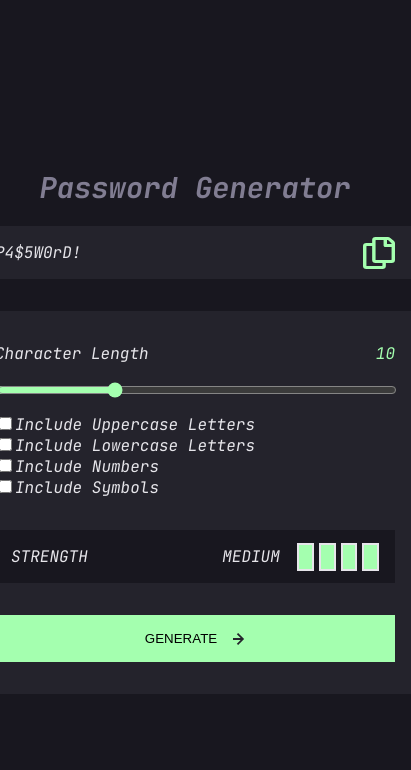
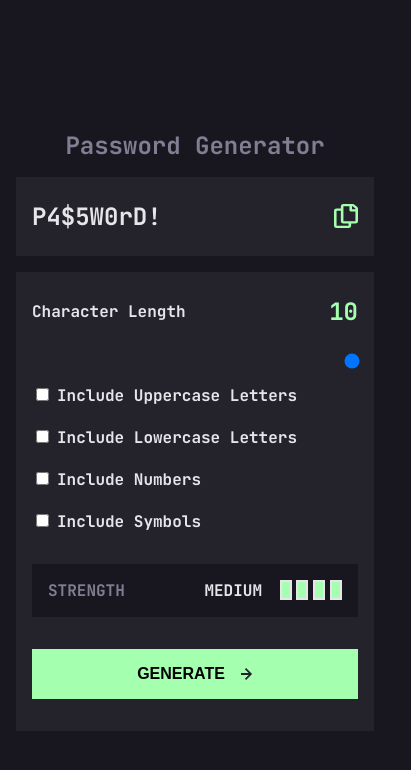
Before and after one commit to BM-Daniel/password_generator, a React (Vite) app: page / in a window 390 px wide. Shown: the top 770 px of the page, 411 px wide, since content can reach past the window. Built offline with nearby package versions, Linux system fonts and the light colour scheme.

Commit message:
Work on styled components and responsiveness

```diff
--- a/src/App.tsx
+++ b/src/App.tsx
@@ -1,7 +1,11 @@
-import { Global } from "./Global.style";
-import { Container, PasswordDisplay, PasswordOptions } from "./Shared.style";
+import { Global } from "./styles/Global.style";
+import { Container, PasswordDisplay, PasswordOptions } from "./styles/Shared.style";
 
 function App() {
+  function copyPassword() {
+
+  }
+
   return (
     <>
       <Global />
@@ -30,20 +34,23 @@ function App() {
           </div>
 
           <form>
-            <input type="range" name="slider" id="slider" min="8" max="15" value="10" />
+            <input type="range" name="slider" id="slider" min="0" max="15" />
             <label htmlFor="slider">Slider</label>
 
             <div className="checkboxes">
               <input type="checkbox" name="set-properties" id="uppercase" />
               <label htmlFor="uppercase">Include Uppercase Letters</label>
               <br />
+              <br />
 
               <input type="checkbox" name="set-properties" id="lowercase" />
               <label htmlFor="lowercase">Include Lowercase Letters</label>
               <br />
+              <br />
 
               <input type="checkbox" name="set-properties" id="numbers" />
               <label htmlFor="numbers">Include Numbers</label>
+              <br />
               <br />
 
               <input type="checkbox" name="set-properties" id="symbols" />
--- a/src/Global.style.ts
+++ /dev/null
@@ -1,32 +0,0 @@
-import { createGlobalStyle } from "styled-components";
-
-export const Global = createGlobalStyle`
-  @font-face {
-    font-family: 'JetBrainsMono';
-    src: url('./src/assets/fonts/JetBrainsMono-Italic-VariableFont_wght.ttf') format('truetype'),
-    url('./src/assets/fonts/JetBrainsMono-VariableFont_wght.ttf') format('truetype'),
-    url('./src/assets/fonts/static/JetBrainsMono-Bold.ttf') format('truetype'),
-    url('./src/assets/fonts/static/JetBrainsMono-BoldItalic.ttf') format('truetype');
-  }
-
-  :root {
-    --red: #F64A4A;
-    --orange: #FB7C58;
-    --yellow: #F8CD65;
-    --neon-green: #A4FFAF;
-    --almost-white: #E6E5EA;
-    --grey: #817D92;
-    --dark-grey: #24232C;
-    --very-dark-grey: #18171F;
-  }
-
-  body {
-    margin: 0;
-    padding: 0;
-    box-sizing: border-box;
-    background-color: var(--very-dark-grey);
-    color: var(--almost-white);
-    font-family: 'JetBrainsMono', sans-serif;
-    font-style: normal;
-  }
-`;
--- /dev/null
+++ b/src/styles/Global.style.ts
@@ -0,0 +1,56 @@
+import { createGlobalStyle } from "styled-components";
+
+export const Global = createGlobalStyle`
+  @font-face {
+    font-family: 'JetBrainsMono';
+    src: url('./src/assets/fonts/JetBrainsMono-Italic-VariableFont_wght.ttf') format('truetype');
+
+    font-weight: normal;
+    font-style: italic;
+  }
+
+  @font-face {
+    font-family: 'JetBrainsMono';
+    src: url('./src/assets/fonts/JetBrainsMono-VariableFont_wght.ttf') format('truetype');
+
+    font-weight: normal;
+    font-style: normal;
+  }
+
+  @font-face {
+    font-family: 'JetBrainsMono';
+    src: url('./src/assets/fonts/static/JetBrainsMono-Bold.ttf') format('truetype');
+
+    font-weight: bold;
+    font-style: normal;
+  }
+
+  @font-face {
+    font-family: 'JetBrainsMono';
+    src: url('./src/assets/fonts/static/JetBrainsMono-BoldItalic.ttf') format('truetype');
+
+    font-weight: bold;
+    font-style: italic;
+  }
+
+  :root {
+    --red: #F64A4A;
+    --orange: #FB7C58;
+    --yellow: #F8CD65;
+    --neon-green: #A4FFAF;
+    --almost-white: #E6E5EA;
+    --grey: #817D92;
+    --dark-grey: #24232C;
+    --very-dark-grey: #18171F;
+  }
+
+  body {
+    margin: 0;
+    padding: 0;
+    box-sizing: border-box;
+    background-color: var(--very-dark-grey);
+    color: var(--almost-white);
+    font-family: 'JetBrainsMono', sans-serif;
+    font-style: normal;
+  }
+`;
--- a/src/Shared.style.ts
+++ b/src/styles/Shared.style.ts
@@ -12,6 +12,15 @@ export const Container = styled.div`
     color: var(--grey);
     font-size: 1.8rem;
   }
+
+  /* ----------------- media queries ----------------- */
+  @media screen and (max-width: 500px) {
+    padding: 0 2rem;
+
+    & h1 {
+      font-size: 1.5rem;
+    }
+  }
 `;
 
 export const PasswordDisplay = styled.div`
@@ -25,13 +34,15 @@ export const PasswordDisplay = styled.div`
   background-color: var(--dark-grey);
 
   & p {
-    overflow: scroll;
+    overflow: auto;
+    font-weight: bold;
+    font-size: 1.5rem;
   }
 
   & img {
     /* border: solid green 2px; */
-    width: 2rem;
-    height: 2rem;
+    width: 1.5rem;
+    height: 1.5rem;
 
     &:hover {
       cursor: pointer;
@@ -41,44 +52,74 @@ export const PasswordDisplay = styled.div`
       display: none;
     }
   }
+
+  /* ----------------- media queries ----------------- */
+  @media screen and (max-width: 500px) {
+    width: 100%;
+  }
 `;
 
 export const PasswordOptions = styled.section`
   /* border: solid red 2px; */
   width: 25rem;
-  margin-top: 2rem;
-  padding: 1rem 1rem 2rem;
+  margin-top: 1rem;
+  padding: 0rem 1rem 2rem;
   background-color: var(--dark-grey);
+  font-weight: bold;
 
   & .length {
     display: flex;
     justify-content: space-between;
-    /* border: solid red 2px; */
+    align-items: center;
 
     & p:last-child {
       color: var(--neon-green);
+      font-size: 1.5rem;
     }
   }
 
   & form {
-    & > input {
+    & > input[type="range"] {
       width: 100%;
-      /* color: var(--very-dark-grey); */
-      accent-color: var(--neon-green);
       margin-bottom: 1rem;
+      -webkit-appearance: none;
+      appearance: none;
+      background: transparent;
+      cursor: pointer;
+
+      &::-webkit-slider-runnable-track,
+      &::-moz-range-track {
+        background: var(--neon-green);
+        height: 0.4rem;
+      }
+
+      &::-webkit-slider-thumb,
+      &::-moz-range-thumb {
+        background-color: var(--almost-white);
+        border: solid var(--almost-white) 2px;
+        border-radius: 50%;
+        height: 1rem;
+        width: 1rem;
+      }
+
+      &:hover::-webkit-slider-thumb,
+      &:hover::-moz-range-thumb {
+        background-color: var(--very-dark-grey);
+        border: solid var(--neon-green) 2px;
+      }
     }
 
     & > label {
       display: none;
     }
 
-    /* & .checkboxes input {
-      background: red;
+    & .checkboxes input {
+      margin-right: 0.5rem;
 
       &:checked {
-
+        outline: none;
       }
-    } */
+    }
 
     & .strength {
       background-color: var(--very-dark-grey);
@@ -89,6 +130,10 @@ export const PasswordOptions = styled.section`
       padding: 0 1rem;
       margin: 2rem 0;
 
+      & > p {
+        color: var(--grey);
+      }
+
       & div {
         display: flex;
         gap: 0.3rem;
@@ -96,6 +141,7 @@ export const PasswordOptions = styled.section`
 
         & p {
           margin-right: 0.8rem;
+          font-weight: bold;
         }
 
         & div.password-strength {
@@ -118,7 +164,24 @@ export const PasswordOptions = styled.section`
       align-items: center;
       justify-content: center;
       gap: 1rem;
-      /* margin-bottom: 0rem; */
+      font-weight: bold;
+      font-size: 1rem;
+    }
+  }
+
+  /* ----------------- media queries ----------------- */
+  @media screen and (max-width: 500px) {
+    width: 100%;
+
+    & form {
+      & .strength {
+        & div {
+          & div.password-strength {
+            width: 0.5rem;
+            height: 1rem;
+          }
+        }
+      }
     }
   }
 `;
```
